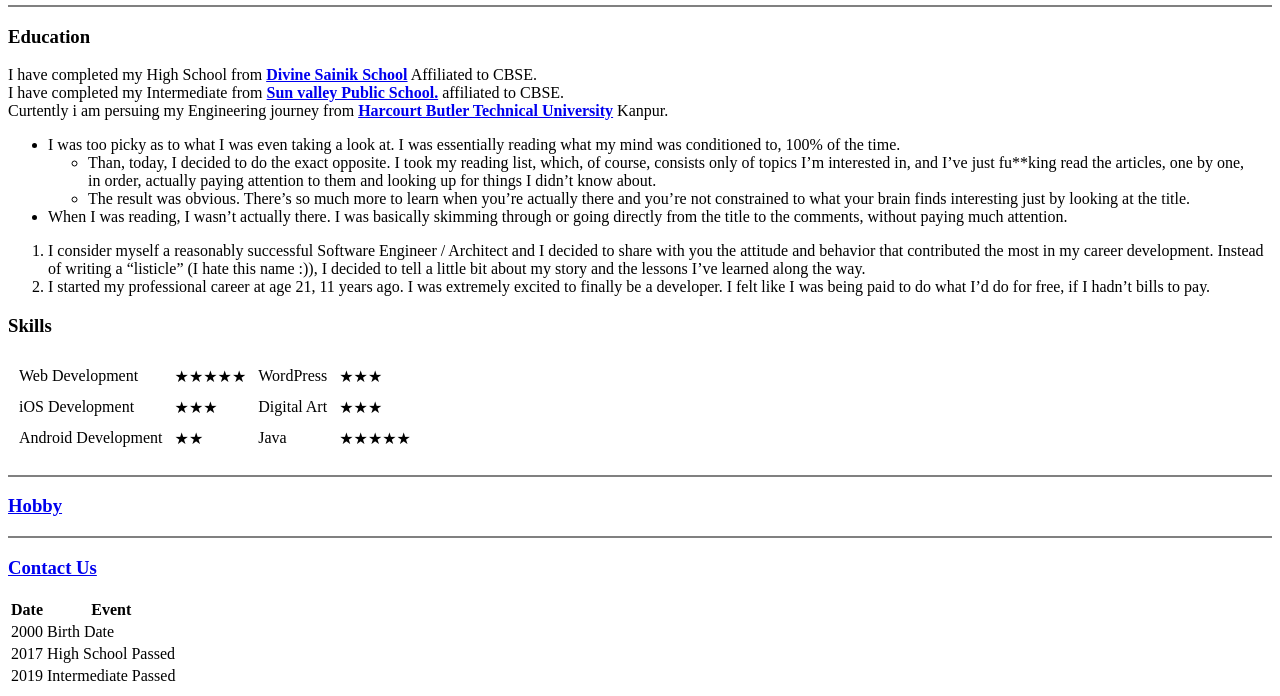
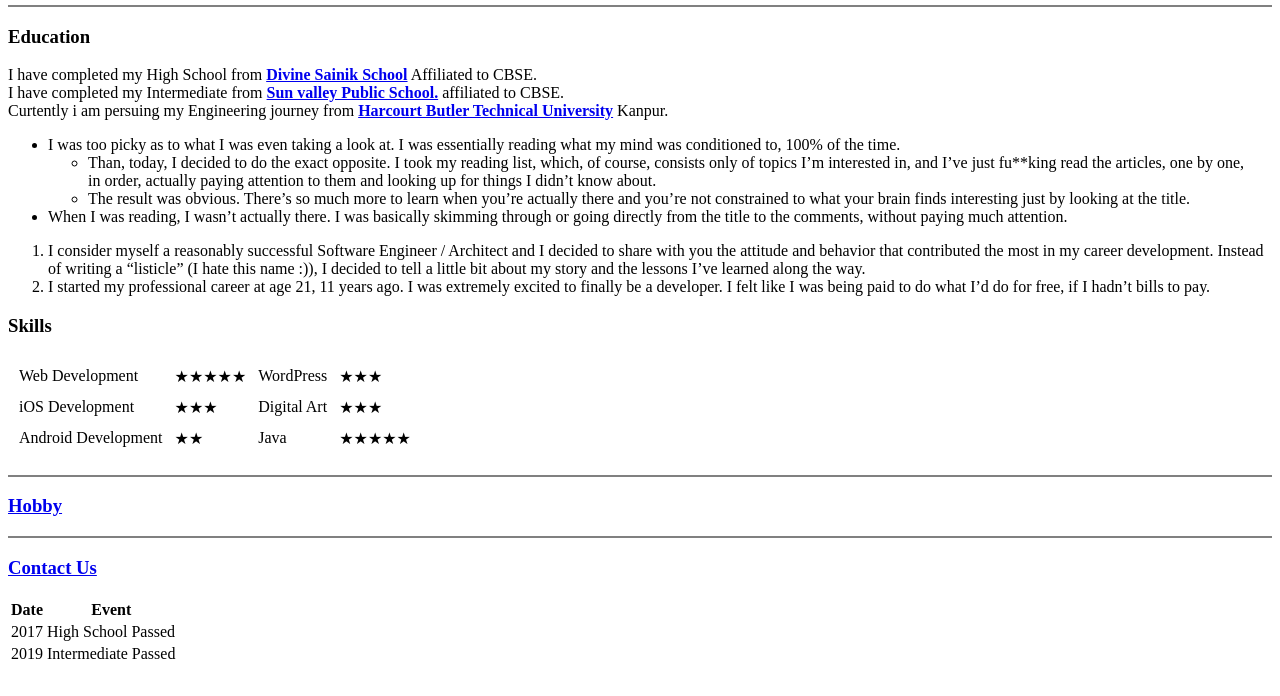
Before and after one commit to Shiv2k/CV, a plain HTML site: page index.html in a window 1280 px wide. Shown: the part 201-897 px from the top of the page. After the commit the page ends 875 px from the top, so only its background shows below. Drawn offline with Linux system fonts and the light colour scheme.

Commit message:
Update index.html

```diff
--- a/index.html
+++ b/index.html
@@ -95,10 +95,7 @@
     </tr>
   </thead>
   <tbody>
-    <tr>
-      <td>2000</td>
-      <td>Birth Date</td>
-    </tr>
+
     <tr>
       <td>2017</td>
       <td>High School Passed</td>
```
